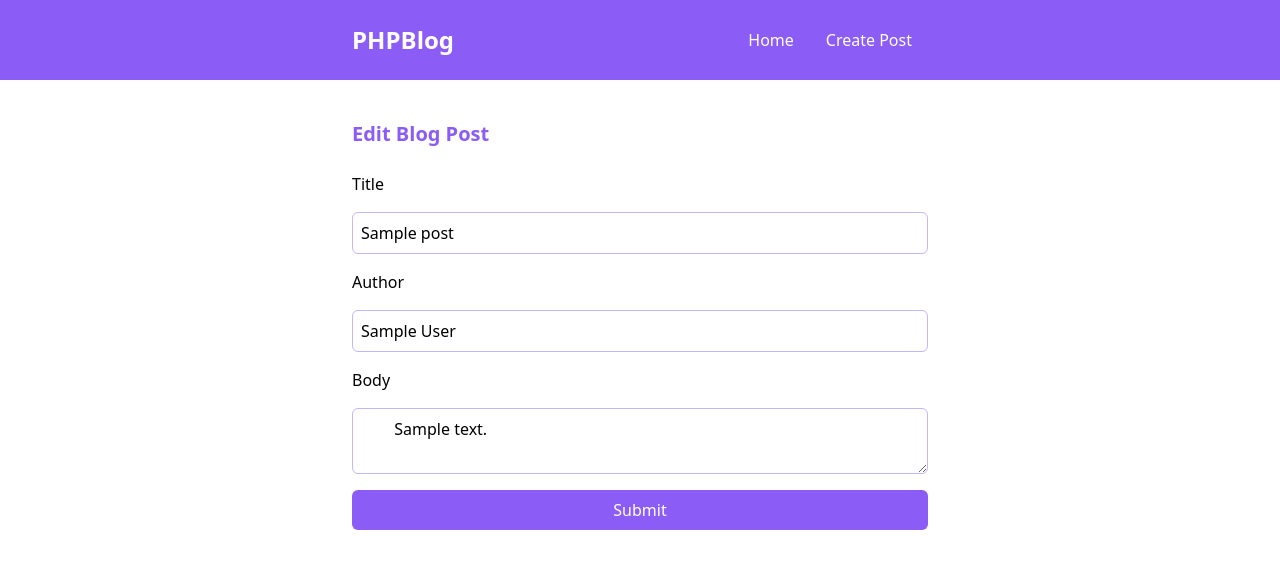
After one commit to sixtusagbo/php_class, a PHP site: page /phpblog/edit.php?id=1 in a window 1280 px wide. The commit adds this page. Shown: the top 569 px of the page. Run offline with PHP 8.4, Linux system fonts and the light colour scheme; tables that the repository leaves empty or names only in its code hold one stand-in row (values such as "Sample post"); some libraries are stand-ins or nearby versions.

Commit message:
Add edit post feature

```diff
--- /dev/null
+++ b/day-14/phpblog/edit.php
@@ -0,0 +1,105 @@
+<?php
+require('config/db.php');
+
+$message = "";
+$messageType = "error";
+
+if (isset($_POST['submit'])) {
+  $title = mysqli_real_escape_string($conn, $_POST['title']);
+  $author = mysqli_real_escape_string($conn, $_POST['author']);
+  $body = mysqli_real_escape_string($conn, $_POST['body']);
+  $id = mysqli_real_escape_string($conn, $_POST['id']);
+
+  // Validate the form
+  if (empty($title) || empty($author) || empty($body)) {
+    $message = "Please fill in all fields";
+  } else {
+    // Create the query
+    $query = "UPDATE posts
+              SET title = '$title', author = '$author', body = '$body'
+              WHERE id = $id";
+
+    if (mysqli_query($conn, $query)) {
+      header('Location: ' . APP_URL);
+    } else {
+      $message = "Error: " . mysqli_error($conn);
+    }
+  }
+}
+
+// Extract the id from get request
+$id = mysqli_real_escape_string($conn, $_GET['id']);
+
+// Fetch the post from the database
+$query = "SELECT * FROM posts WHERE id = $id";
+
+$result = mysqli_query($conn, $query);
+
+// Fetch data
+$post = mysqli_fetch_assoc($result);
+
+// Free result
+mysqli_free_result($result);
+
+// Close connection
+mysqli_close($conn);
+
+?>
+
+<!DOCTYPE html>
+<html lang="en">
+
+<head>
+  <meta charset="UTF-8">
+  <meta name="viewport" content="width=device-width, initial-scale=1.0">
+  <title>PHPBlog</title>
+
+  <link href="https://cdn.jsdelivr.net/npm/tailwindcss@2.0.2/dist/tailwind.min.css" rel="stylesheet">
+</head>
+
+<body>
+  <nav class="bg-purple-500 p-6">
+    <div class="container mx-auto max-w-xl flex justify-between items-center">
+      <a href="<?= APP_URL ?>" class="text-white text-2xl font-bold">PHPBlog</a>
+      <ul class="flex">
+        <li><a href="<?= APP_URL ?>" class="text-white hover:text-gray-200 px-4">Home</a></li>
+        <li><a href="<?= APP_URL ?>create.php" class="text-white
+          hover:text-gray-200 px-4">Create Post</a></li>
+      </ul>
+    </div>
+  </nav>
+
+  <main class="container mx-auto max-w-xl mb-32 mt-10">
+    <h1 class="font-bold text-purple-500 text-xl mb-6">Edit Blog Post</h1>
+
+    <!-- Message -->
+    <?php if (!empty($message)): ?>
+      <?php
+      $messageClass = $messageType === 'error' ? 'bg-red-200 text-red-800' : 'bg-green-200 text-green-800';
+      ?>
+      <div class="<?= $messageClass ?> py-4 px-4 rounded-lg mb-4">
+        <?= $message ?>
+      </div>
+    <?php endif; ?>
+
+    <form method="POST" action="<?= $_SERVER['PHP_SELF'] ?>" class="flex flex-col gap-4">
+      <label for="title">Title</label>
+      <input type="text" name="title" id="title" value="<?= $post['title'] ?>" class="p-2 border border-purple-300 rounded-md">
+
+      <label for="author">Author</label>
+      <input type="text" name="author" id="author" value="<?= $post['author'] ?>" class="p-2 border border-purple-300 rounded-md">
+
+      <label for="body">Body</label>
+      <textarea name="body" id="body" class="p-2 border border-purple-300 rounded-md">
+        <?= $post['body'] ?>
+      </textarea>
+
+      <input type="hidden" name="id" value="<?= $post['id'] ?>">
+
+      <button type="submit" name="submit" class="bg-purple-500 hover:bg-purple-800 text-white p-2 rounded-md">Submit</button>
+    </form>
+  </main>
+
+</body>
+
+</html>
```
Also changed, not shown: day-14/phpblog/details.php (+13 -3 lines).
